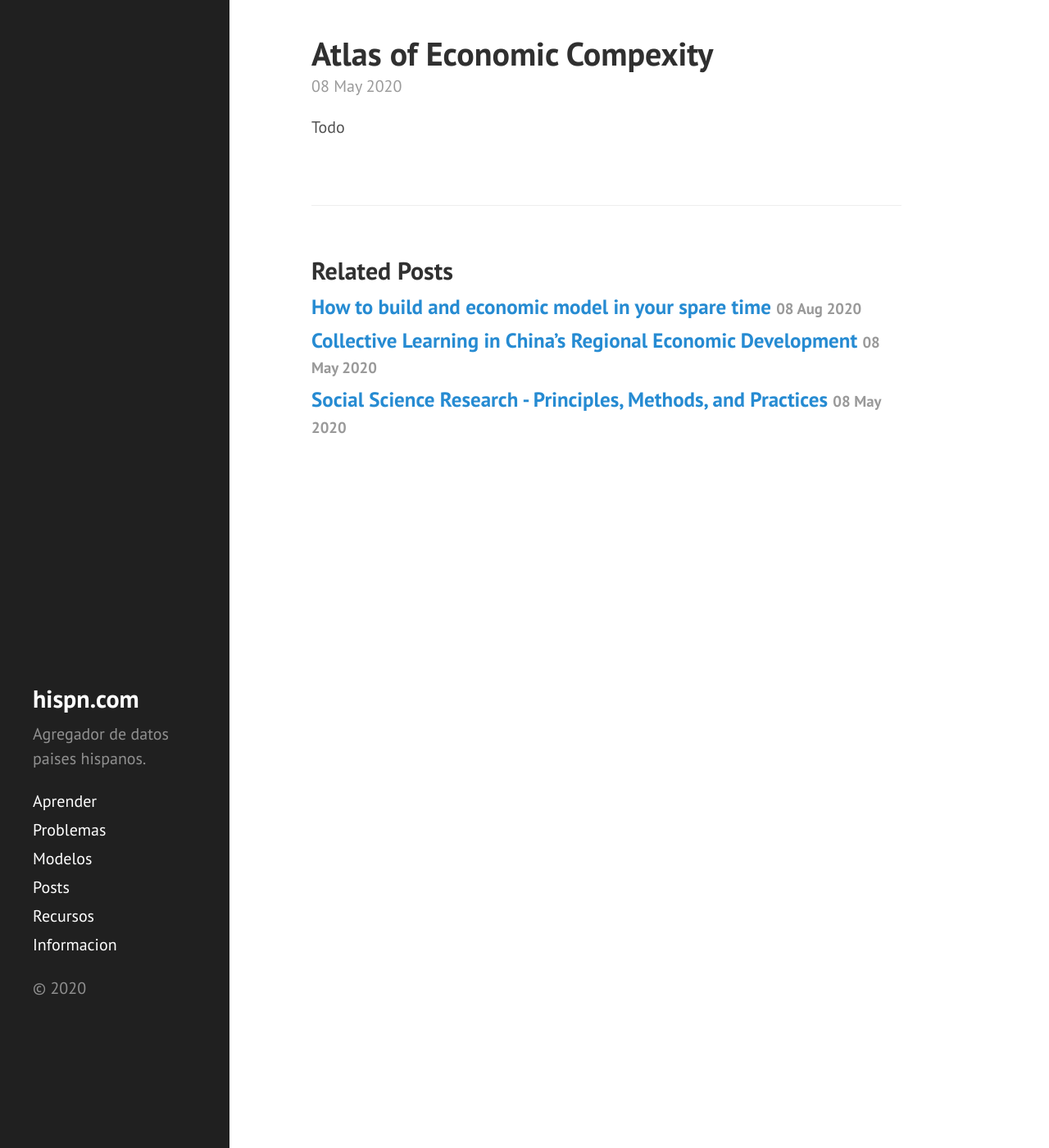
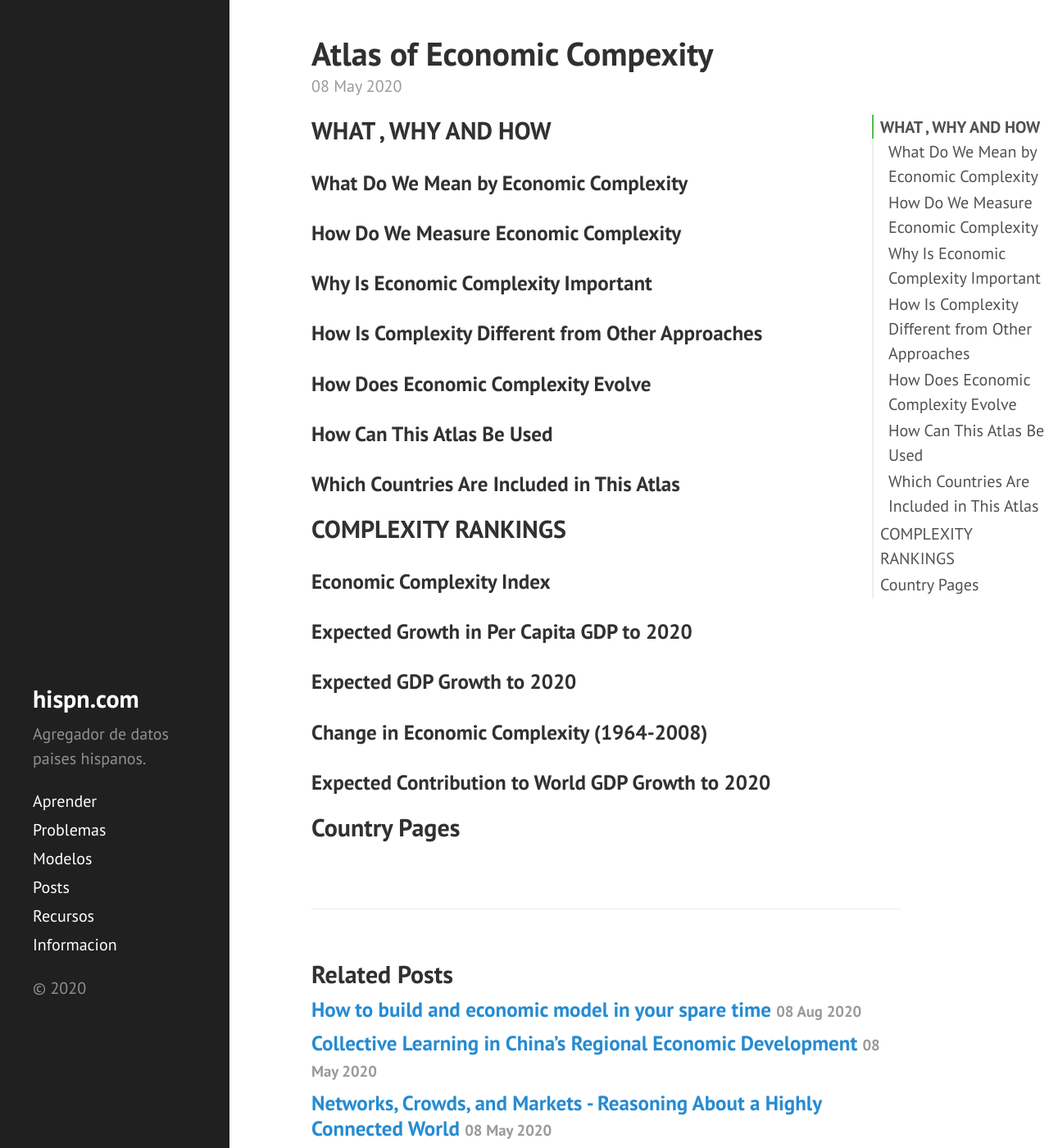
Before and after one commit to DanielBremont/hispn.github.io, a Jekyll site: the page built from _posts/libros/2020-05-08-atlas-economic-complexity.md, in a window 1280 px wide and 1400 px high. Shown: the whole window at 82% size. Built offline with Jekyll 4.4.1, drawn with Linux system fonts in a browser that asks for light colours; our own code applies the rules of GitHub Pages for plain Markdown files.

Commit message:
Nuevo commit

```diff
--- a/_posts/libros/2020-05-08-atlas-economic-complexity.md
+++ b/_posts/libros/2020-05-08-atlas-economic-complexity.md
@@ -6,4 +6,32 @@
 
 <!--more-->
 
-Todo
+## WHAT , WHY AND HOW
+
+### What Do We Mean by Economic Complexity
+
+### How Do We Measure Economic Complexity
+
+### Why Is Economic Complexity Important
+
+### How Is Complexity Different from Other Approaches
+
+### How Does Economic Complexity Evolve
+
+### How Can This Atlas Be Used
+
+### Which Countries Are Included in This Atlas
+
+## COMPLEXITY RANKINGS
+
+### Economic Complexity Index
+
+### Expected Growth in Per Capita GDP to 2020
+
+### Expected GDP Growth to 2020
+
+### Change in Economic Complexity (1964-2008)
+
+### Expected Contribution to World GDP Growth to 2020
+
+## Country Pages
--- a/_posts/libros/2020-05-08-social-science-research.md
+++ /dev/null
@@ -1,17 +0,0 @@
----
-proyecto: blog.dbremont.dev
-title: Social Science Research -  Principles, Methods, and Practices
-categories: libros
----
-
-<!--more-->
-
-## Introduction to Research
-
-## Basics of Empirical Research
-
-## Data Collection
-
-## Data Analysis
-
-## Epilogue
```
Also changed, not shown: _posts/libros/2020-05-04-mystery-capital.md (deleted, +0 -15 lines).
